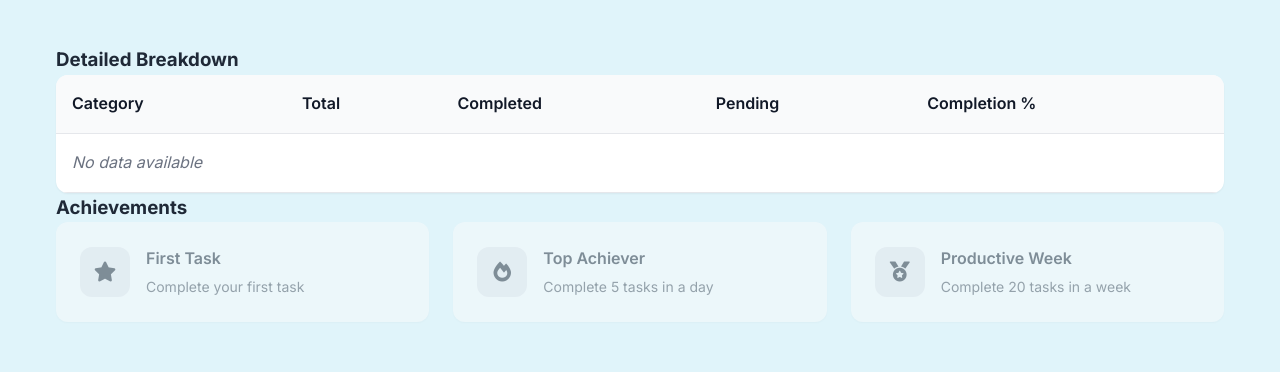
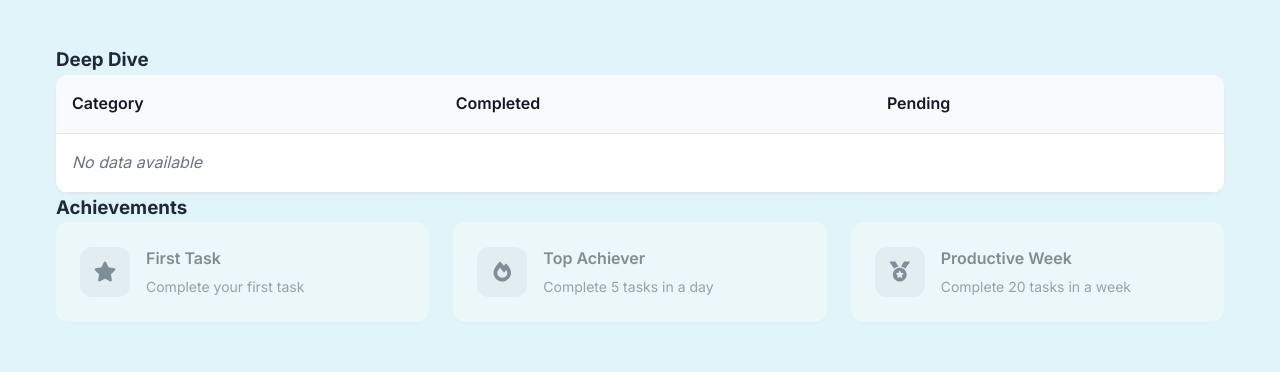
Before and after one commit to AnuuDumjan/Interactive-web-app, a website built with Vite: page statistics.html in a window 1280 px wide. Shown: the part 428-800 px from the top of the page. Built offline with nearby package versions, Linux system fonts and the light colour scheme.

Commit message:
Rename 'Detailed Breakdown' to 'Deep Dive' in statistics section

```diff
--- a/statistics.html
+++ b/statistics.html
@@ -95,16 +95,15 @@
             </div>
 
             <div class="detailed-stats">
-                <h3>Detailed Breakdown</h3>
+                <h3>Deep Dive</h3>
                 <div class="stats-table-container">
                     <table class="stats-table">
                         <thead>
                             <tr>
                                 <th>Category</th>
-                                <th>Total</th>
                                 <th>Completed</th>
                                 <th>Pending</th>
-                                <th>Completion %</th>
+
                             </tr>
                         </thead>
                         <tbody id="statsTableBody">
```
